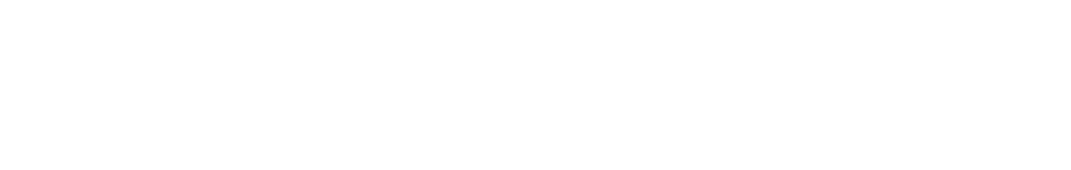
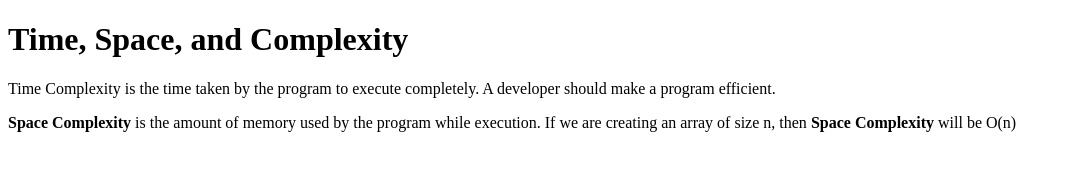
Before and after one commit to acciojob/time-and-space-complexity-Manish123Sharma, a website: page main.html in a window 1280 px wide. Shown: the whole page, without its empty margins (0-1071 px from the left). Drawn offline with Linux system fonts and the light colour scheme.

Commit message:
created a submission

```diff
--- a/main.html
+++ b/main.html
@@ -8,6 +8,9 @@
 
 <body>
 	<!-- the entire body must be written by student -->
+	<h1>Time, Space, and Complexity</h1>
+	<p>Time Complexity is the time taken by the program to execute completely. A developer should make a program efficient.</p>
+	<p><b>Space Complexity</b> is the amount of memory used by the program while execution. If we are creating an array of size n, then <b>Space Complexity</b> will be O(n)</p>
     <script type="text/javascript" src="./script.js">
 </script>
 
```
